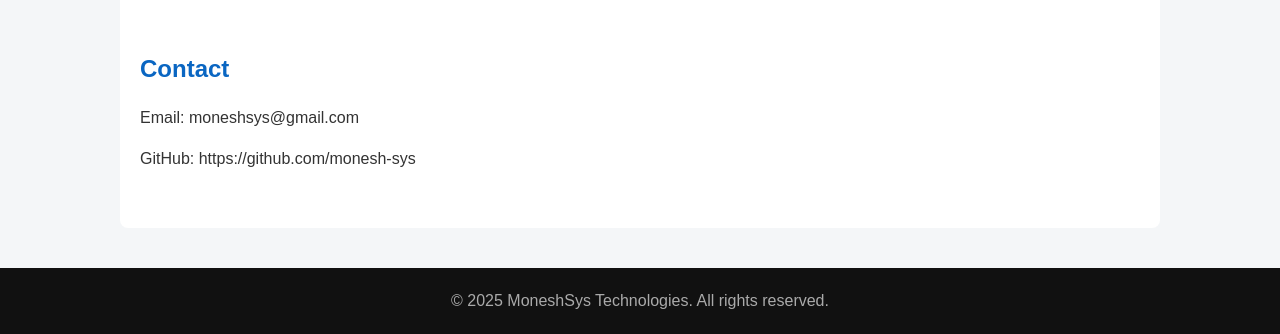
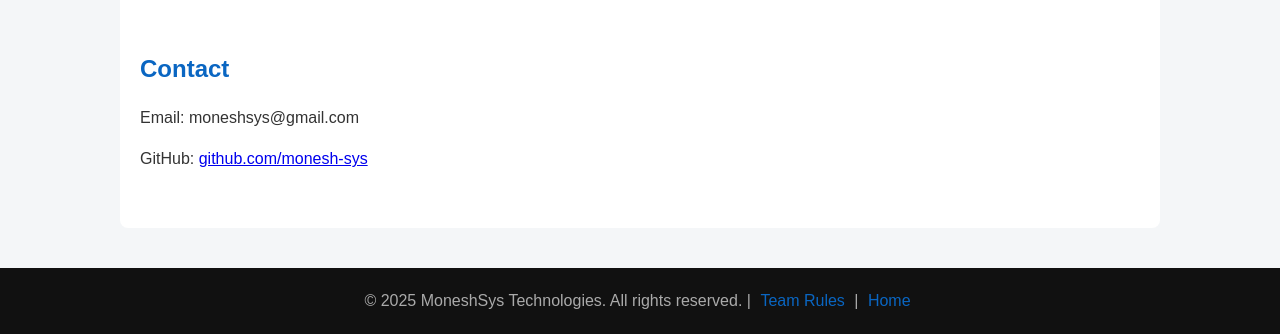
Before and after one commit to monesh-sys/MoneshSys-Technologies, a plain HTML site: page index.html in a window 1280 px wide. Shown: the part 3084-3418 px from the top of the page. Drawn offline with Linux system fonts and the light colour scheme.

Commit message:
Update footer with additional navigation links
Added links to Team Rules and Home in the footer.

```diff
--- a/index.html
+++ b/index.html
@@ -53,6 +53,12 @@
       margin: 8px 0;
     }
 
+    .note {
+      font-size: 14px;
+      color: #555;
+      margin-top: 10px;
+    }
+
     footer {
       background: #111;
       color: #aaa;
@@ -61,9 +67,10 @@
       margin-top: 40px;
     }
 
-    .note {
-      font-size: 14px;
-      color: #555;
+    footer a {
+      color: #0a66c2;
+      text-decoration: none;
+      margin: 0 5px;
     }
 
     iframe {
@@ -134,11 +141,13 @@
 <section>
   <h2>Contact</h2>
   <p>Email: moneshsys@gmail.com</p>
-  <p>GitHub: https://github.com/monesh-sys</p>
+  <p>GitHub: <a href="https://github.com/monesh-sys" target="_blank">github.com/monesh-sys</a></p>
 </section>
 
 <footer>
-  © 2025 MoneshSys Technologies. All rights reserved.
+  © 2025 MoneshSys Technologies. All rights reserved. |
+  <a href="team-rules.html">Team Rules</a> |
+  <a href="index.html">Home</a>
 </footer>
 
 </body>
```
